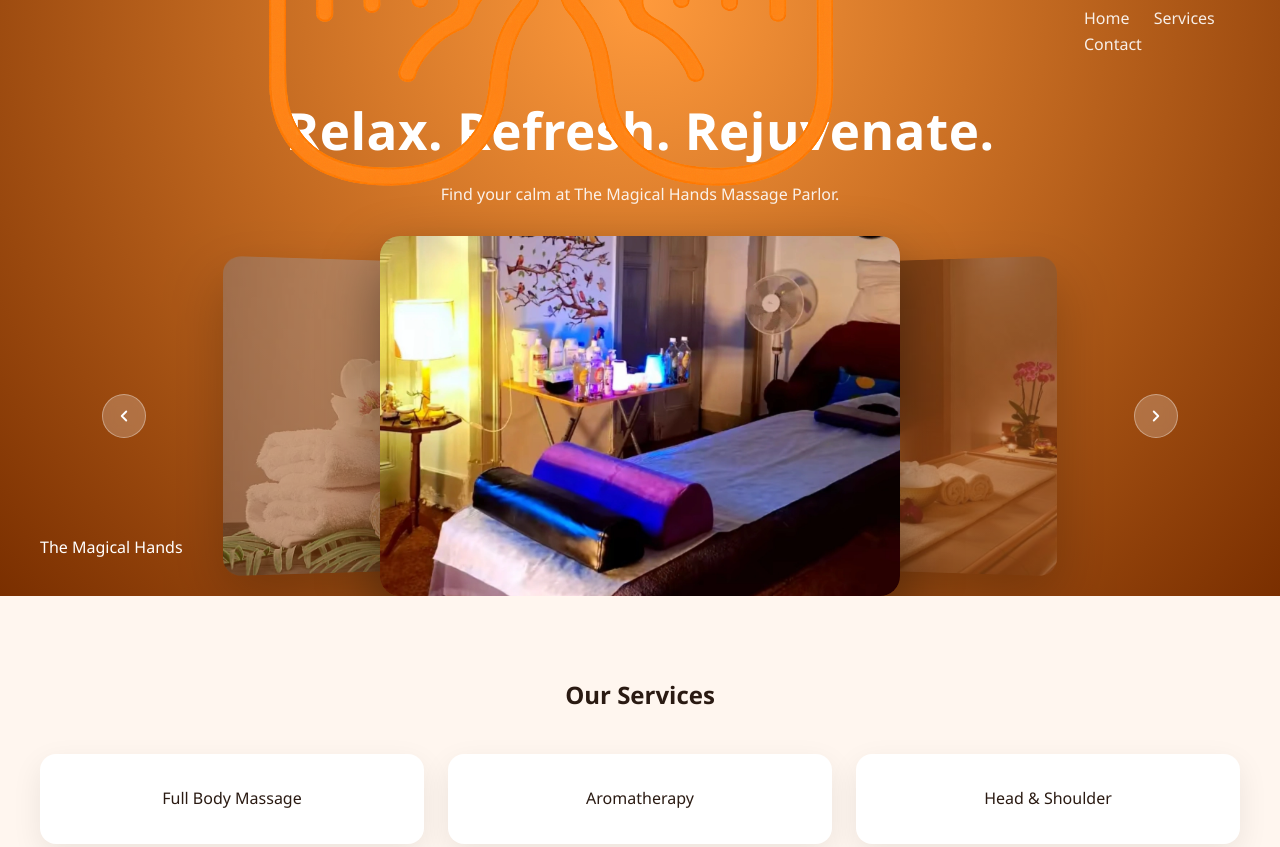
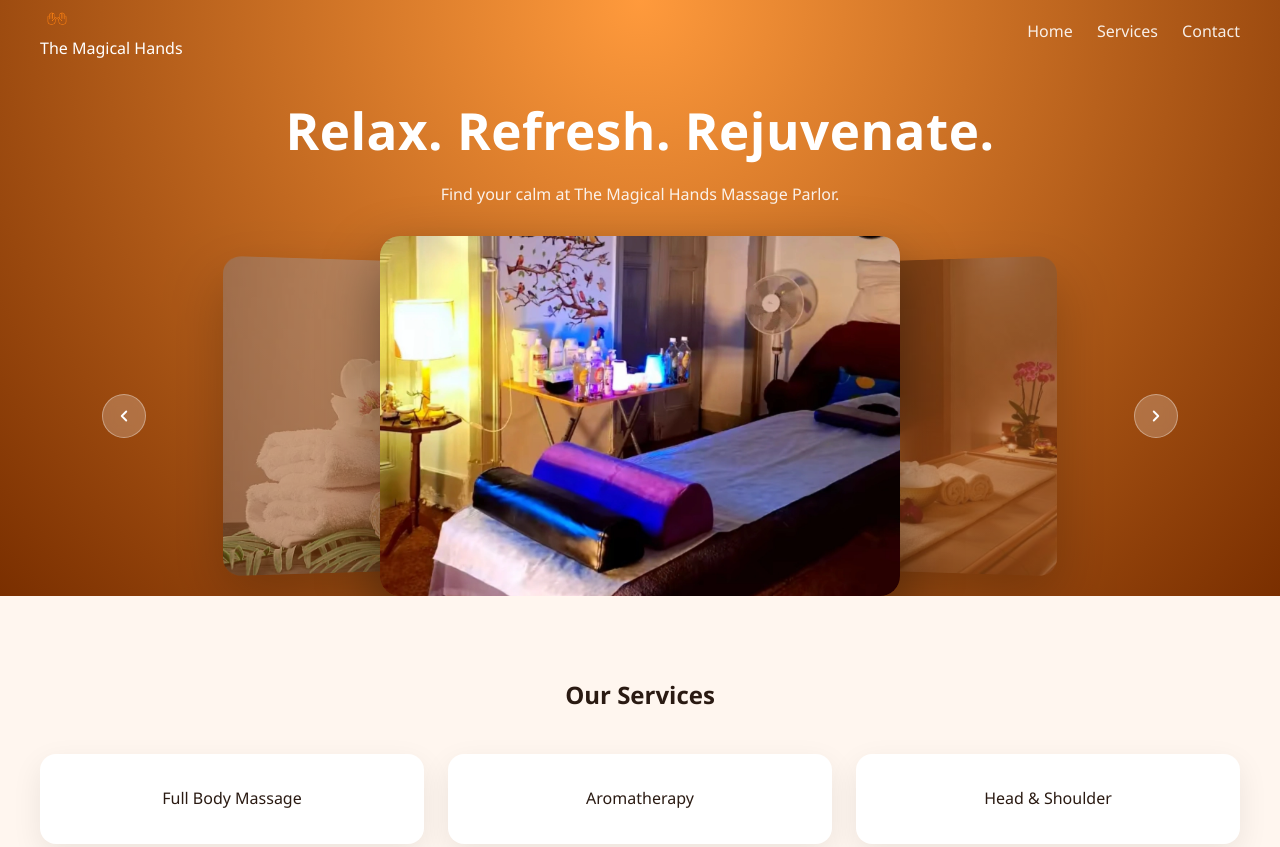
Before and after one commit to nepali20nepal-ux/webspa, a plain HTML site: page index.html in a window 1280 px wide. Shown: the top 847 px of the page. Drawn offline with Linux system fonts and the light colour scheme.

Commit message:
Update style.css

```diff
--- a/style.css
+++ b/style.css
@@ -192,3 +192,11 @@
   .cards { height: 260px; }
   .card { width: 85%; }
 }
+.logo-img {
+  width: 34px !important;
+  height: 34px !important;
+  max-width: 34px;
+  max-height: 34px;
+  object-fit: contain;
+  display: block;
+}
```
